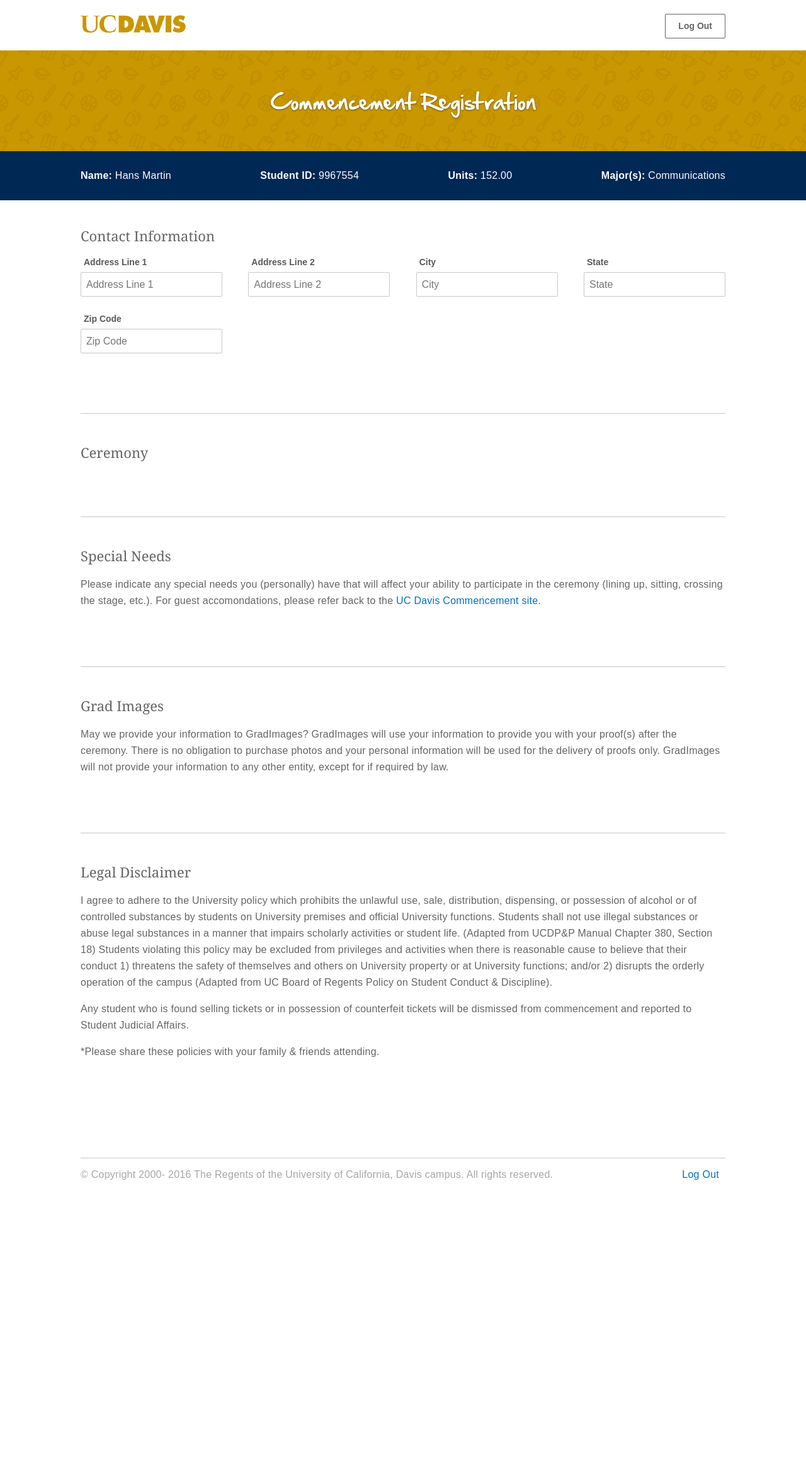
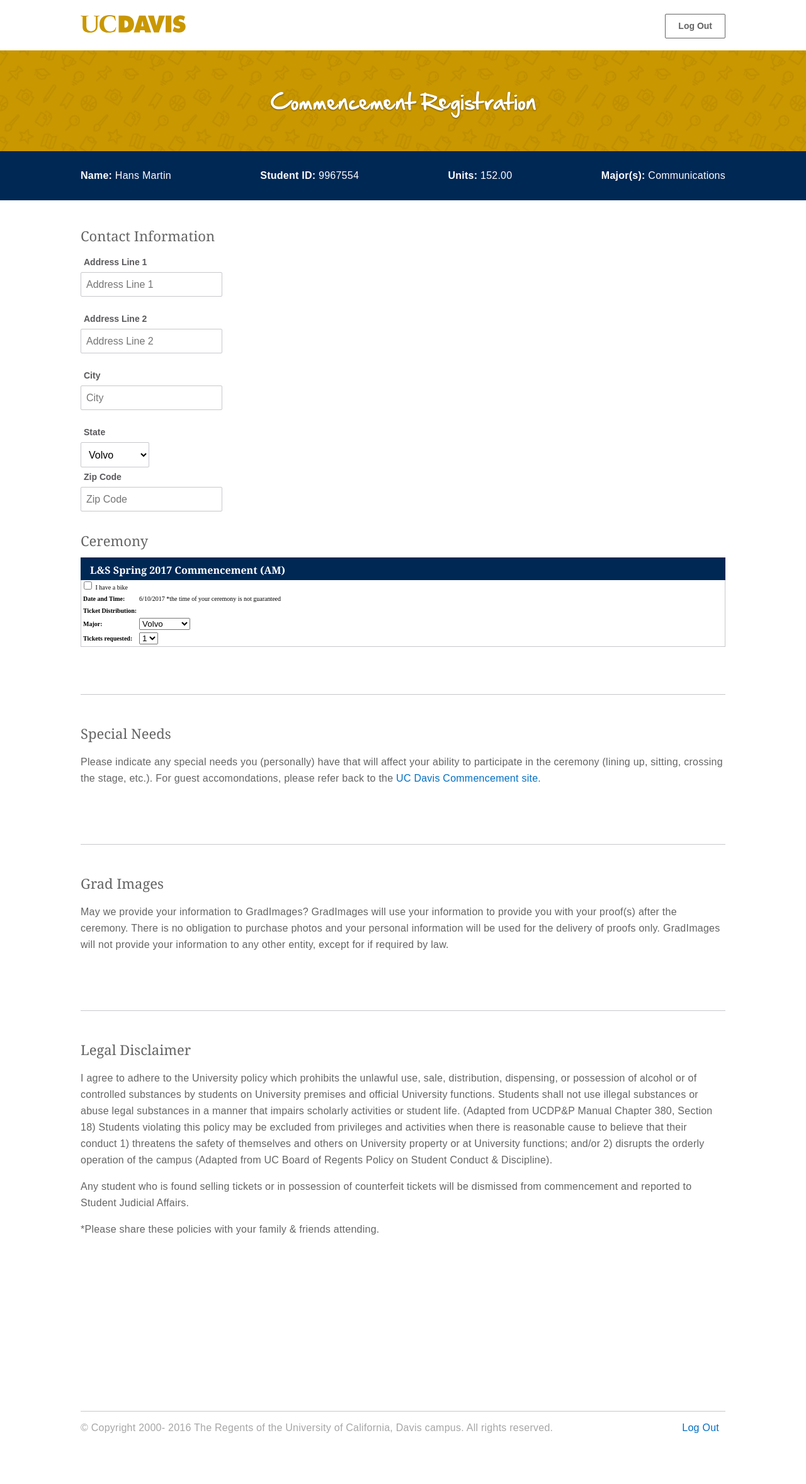
Before and after one commit to ucdavis/commencement-static, a Jekyll site: the page built from register.html, in a window 1280 px wide. Shown: the whole page at 63% size. Built offline with Jekyll 4.4.1, drawn with Linux system fonts in a browser that asks for light colours; nearby versions of some CDN libraries; before the commit the page ends 1954 px from its top, so only the background shows below that.

Commit message:
ceremony work

```diff
--- a/_sass/_formfields.scss
+++ b/_sass/_formfields.scss
@@ -19,6 +19,13 @@
       padding:10px 8px 9px 8px;
       font-size:1.6rem;
     }
+    select {
+      border:1px solid $borders;
+      background-color:#fff;
+      border-radius:2px;
+      padding:10px 8px 9px 8px;
+      font-size:1.6rem;
+    }
   }
 
 }
--- a/_sass/_regions.scss
+++ b/_sass/_regions.scss
@@ -62,3 +62,20 @@
   }
   }
 }
+.ceremony {
+  border:1px solid $borders;
+  h2 {
+    color:#fff;
+    font-weight:600;
+    font-size:1.6rem;
+    background-color:$blue;
+    margin-top:0px;
+    padding-left:15px;
+    padding-top:8px;
+    padding-bottom:4px;
+    margin:-1px;
+  }
+  .ceremony__contents {
+
+  }
+}
--- a/_sass/_vendor.scss
+++ b/_sass/_vendor.scss
@@ -0,0 +1,51 @@
+
+.check {
+  width: 60px;
+  height: 60px;
+  position: absolute;
+  top: 0;
+  bottom: 0;
+  left: 0;
+  right: 0;
+  margin: auto;
+
+  input {
+    display: none;
+    &:checked + .box {
+      background-color: #b3ffb7;
+
+      &:after {
+        top: 0;
+      }
+    }
+  }
+
+  .box {
+    width: 100%;
+    height: 100%;
+    transition: all 1.1s cubic-bezier(.19,1,.22,1);
+    border: 2px solid transparent;
+    background-color: white;
+    position: relative;
+    overflow: hidden;
+    cursor: pointer;
+      box-shadow: 0 5px rgba(0,0,0,.2);
+    &:after {
+      width: 50%;
+      height: 20%;
+      content: '';
+      position: absolute;
+      border-left: 7.5px solid;
+      border-bottom: 7.5px solid;
+      border-color: #40c540;
+      transform: rotate(-45deg) translate3d(0,0,0);
+      transform-origin: center center;
+      transition: all 1.1s cubic-bezier(.19,1,.22,1);
+      left: 0;
+      right: 0;
+      top: 200%;
+      bottom: 5%;
+      margin: auto;
+    }
+  }
+}
--- a/register.html
+++ b/register.html
@@ -28,30 +28,78 @@
         <div class="register">
             <div class="register__form">
                 <h2>Contact Information</h2>
-
                 <div class="input__wrapper">
+                    <form action="">
                         <div class="input__group">
                             <label>Address Line 1</label>
                             <input type="text" placeholder="Address Line 1">
                         </div>
                         <div class="input__group">
                             <label>Address Line 2</label>
-                    <input type="text" placeholder="Address Line 2"></div>
+                            <input type="text" placeholder="Address Line 2">
+                        </div>
                         <div class="input__group">
                             <label>City</label>
-                    <input type="text" placeholder="City"></div>
+                            <input type="text" placeholder="City">
+                        </div>
                         <div class="input__group">
                             <label>State</label>
-                    <input type="text" placeholder="State"></div>
+                            <select>
+                                <option value="volvo">Volvo</option>
+                                <option value="saab">Saab</option>
+                                <option value="mercedes">Mercedes</option>
+                                <option value="audi">Audi</option>
+                            </select>
                             <div class="input__group">
                                 <label>Zip Code</label>
-                    <input type="text" placeholder="Zip Code"></div>
+                                <input type="text" placeholder="Zip Code">
                             </div>
-
+                        </div>
+                    </form>
 
                 </div>
                 <div class="register__form">
                     <h2>Ceremony</h2>
+                    <div class="ceremony">
+                        <h2>L&S Spring 2017 Commencement (AM)</h2>
+                      <input type="checkbox" name="vehicle" value="Bike"> I have a bike<br>
+                        <div class="ceremony__contents">
+                            <table>
+                                <tbody>
+                                    <tr>
+                                        <td><b>Date and Time:</b></td>
+                                        <td>6/10/2017 <span class="discreet">*the time of your ceremony is not guaranteed</span></td>
+                                    </tr>
+                                    <tr>
+                                        <td><b>Ticket Distribution:</b></td>
+                                        <td></td>
+                                    </tr>
+                                    <tr>
+                                        <td><b>Major:</b></td>
+                                        <td>
+                                            <select>
+                                                <option value="volvo">Volvo</option>
+                                                <option value="saab">Saab</option>
+                                                <option value="mercedes">Mercedes</option>
+                                                <option value="audi">Audi</option>
+                                            </select>
+                                        </td>
+                                    </tr>
+                                    <tr>
+                                        <td><b>Tickets requested:</b></td>
+                                        <td>
+                                            <select>
+                                                <option value="1">1</option>
+                                                <option value="2">2</option>
+                                                <option value="3">3</option>
+                                                <option value="4">4</option>
+                                            </select>
+                                        </td>
+                                    </tr>
+                                </tbody>
+                            </table>
+                        </div>
+                    </div>
                 </div>
                 <div class="register__form">
                     <h2>Special Needs</h2>
@@ -59,11 +107,15 @@
                 </div>
                 <div class="register__form">
                     <h2>Grad Images</h2>
-                <p>May we provide your information to GradImages? GradImages will use your information to provide you with your proof(s) after the ceremony. There is no obligation to purchase photos and your personal information will be used for the delivery of proofs only. GradImages will not provide your information to any other entity, except for if required by law.</p>
+                    <p>May we provide your information to GradImages? GradImages will use your information to provide you with your proof(s) after the ceremony. There is no obligation to purchase photos and your personal information will be used for the
+                        delivery of proofs only. GradImages will not provide your information to any other entity, except for if required by law.</p>
                 </div>
                 <div class="register__form">
                     <h2>Legal Disclaimer</h2>
-                <p>I agree to adhere to the University policy which prohibits the unlawful use, sale, distribution, dispensing, or possession of alcohol or of controlled substances by students on University premises and official University functions. Students shall not use illegal substances or abuse legal substances in a manner that impairs scholarly activities or student life. (Adapted from UCDP&P Manual Chapter 380, Section 18) Students violating this policy may be excluded from privileges and activities when there is reasonable cause to believe that their conduct 1) threatens the safety of themselves and others on University property or at University functions; and/or 2) disrupts the orderly operation of the campus (Adapted from UC Board of Regents Policy on Student Conduct & Discipline).
+                    <p>I agree to adhere to the University policy which prohibits the unlawful use, sale, distribution, dispensing, or possession of alcohol or of controlled substances by students on University premises and official University functions.
+                        Students shall not use illegal substances or abuse legal substances in a manner that impairs scholarly activities or student life. (Adapted from UCDP&P Manual Chapter 380, Section 18) Students violating this policy may be excluded
+                        from privileges and activities when there is reasonable cause to believe that their conduct 1) threatens the safety of themselves and others on University property or at University functions; and/or 2) disrupts the orderly operation
+                        of the campus (Adapted from UC Board of Regents Policy on Student Conduct & Discipline).
                     </p>
                     <p>Any student who is found selling tickets or in possession of counterfeit tickets will be dismissed from commencement and reported to Student Judicial Affairs.
                     </p>
```
Also changed, not shown: 3 other files. Lines whose indentation alone changed are shown as unchanged.
